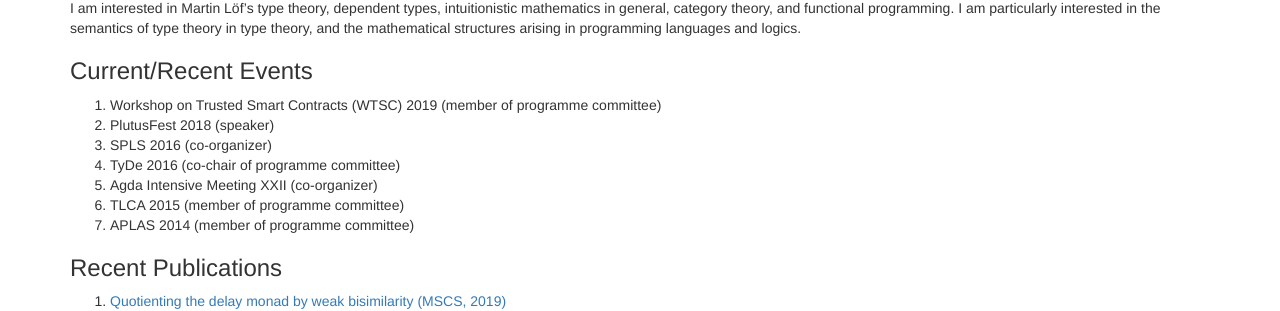
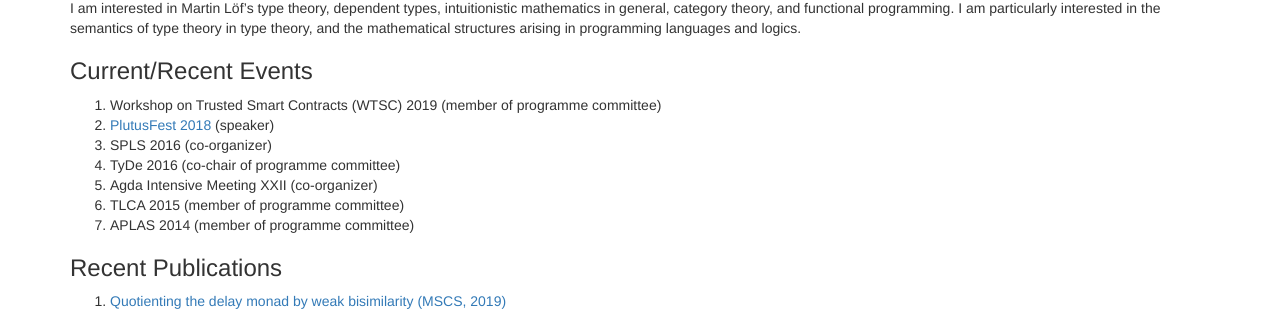
Before and after one commit to jmchapman/jmchapman.github.io, a Jekyll site: the page built from index.html, in a window 1280 px wide. Shown: the part 129-440 px from the top of the page. Built offline with Jekyll 4.4.1, drawn with Linux system fonts in a browser that asks for light colours; nearby versions of some CDN libraries; part of the change alters nothing that is shown.

```diff
--- a/index.html
+++ b/index.html
@@ -16,7 +16,7 @@ title: James Chapman
     <h3>Current/Recent Events</h3>
     <ol>
       <li>Workshop on Trusted Smart Contracts (WTSC) 2019 (member of programme committee)</li>
-      <li>PlutusFest 2018 (speaker)</li>
+      <li><a href="https://plutusfest.io">PlutusFest 2018</a> (speaker)</li>
       <li>SPLS 2016 (co-organizer)</li>
       <li>TyDe 2016 (co-chair of programme committee)</li>
       <li>Agda Intensive Meeting XXII (co-organizer)</li>
```
